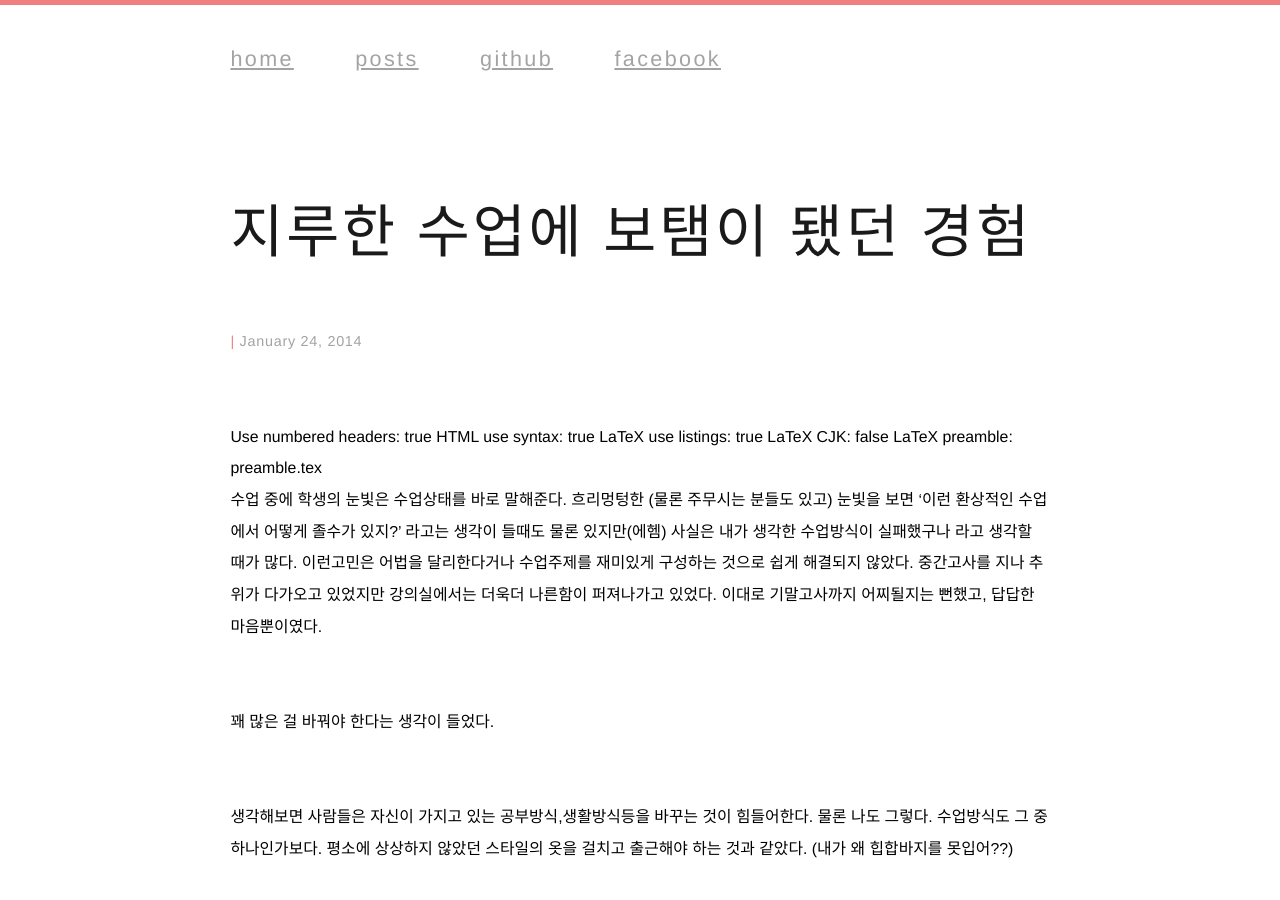
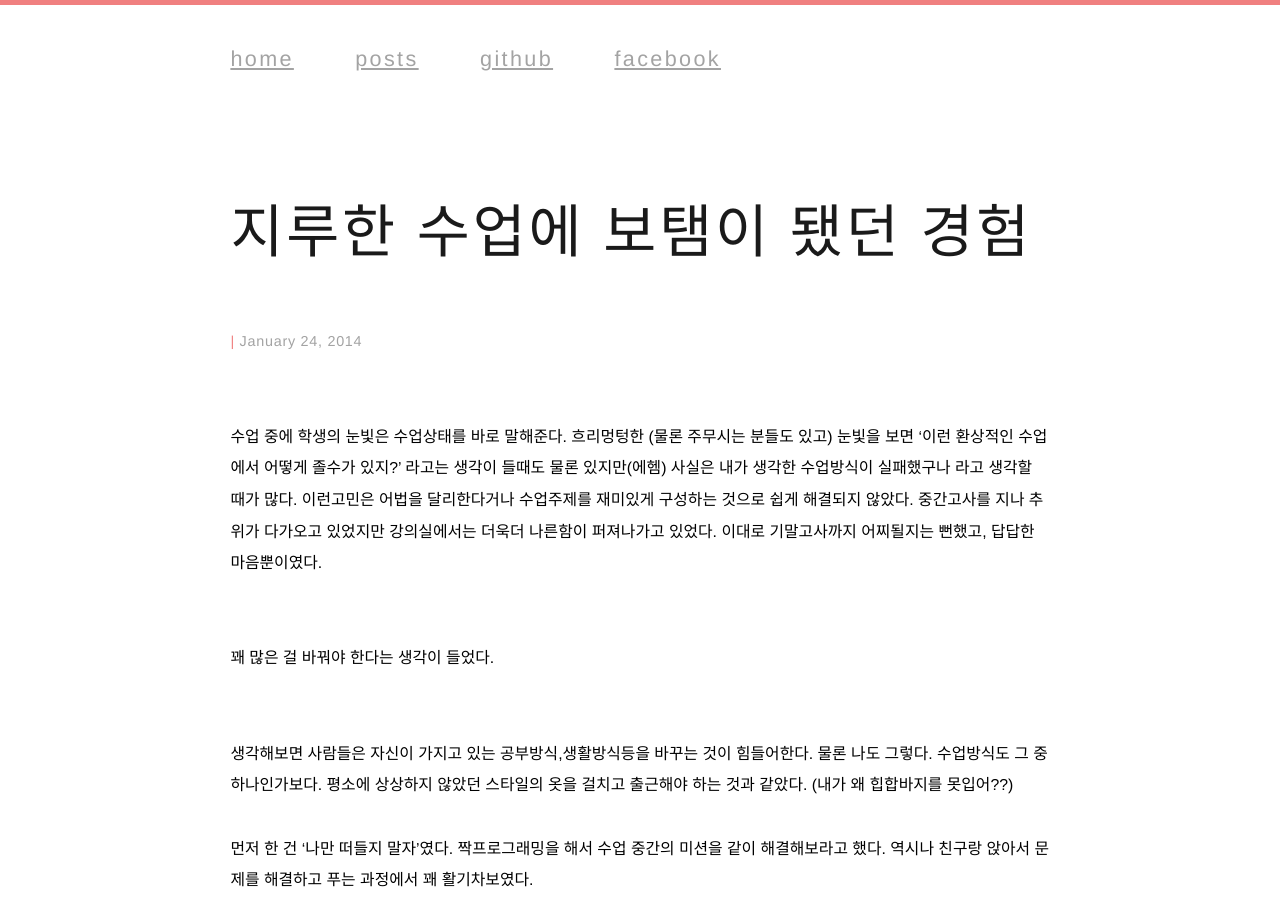
Before and after one commit to crongro/nigayo.github.io, a Jekyll site: the page built from _posts/2014-01-24-newEdu.md, in a window 1280 px wide and 900 px high. Built offline with Jekyll 4.4.1, drawn with Linux system fonts in a browser that asks for light colours; nearby versions of some CDN libraries; library files that are not in the unit come from our copies; Markdown is read by kramdown in place of the engine named in the settings.

Commit message:
md syntax test

```diff
--- a/_posts/2014-01-24-newEdu.md
+++ b/_posts/2014-01-24-newEdu.md
@@ -4,17 +4,17 @@
 category : NEXT
 ---
 
-Use numbered headers: true
+<!-- Use numbered headers: true
 HTML use syntax: true
 LaTeX use listings: true
 LaTeX CJK: false
 LaTeX preamble: preamble.tex
 
-<!-- {:ruby:     lang=ruby code_background_color='#efffef'}
+{:ruby:     lang=ruby code_background_color='#efffef'}
 {:shell:    lang=sh code_background_color='#efefff'}
 {:markdown: code_background_color='#ffefef'}
-{:html:     lang=xml} -->
-
+{:html:     lang=xml}
+ -->
 
 수업 중에 학생의 눈빛은 수업상태를 바로 말해준다.
 흐리멍텅한 (물론 주무시는 분들도 있고) 눈빛을 보면 '이런 환상적인 수업에서 어떻게 졸수가 있지?' 라고는 생각이 들때도 물론 있지만(에헴) 사실은 내가 생각한 수업방식이 실패했구나 라고 생각할 때가 많다.
```
